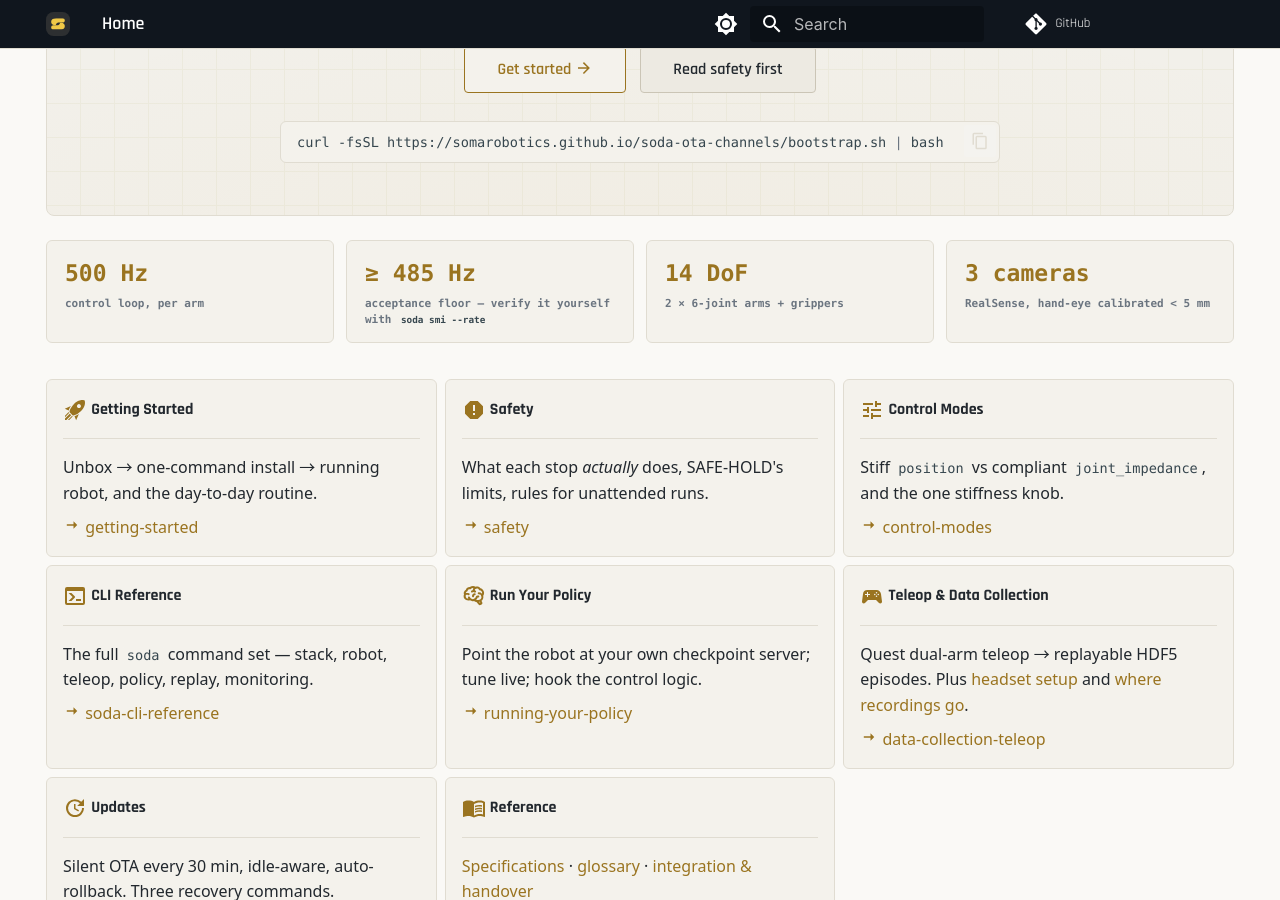
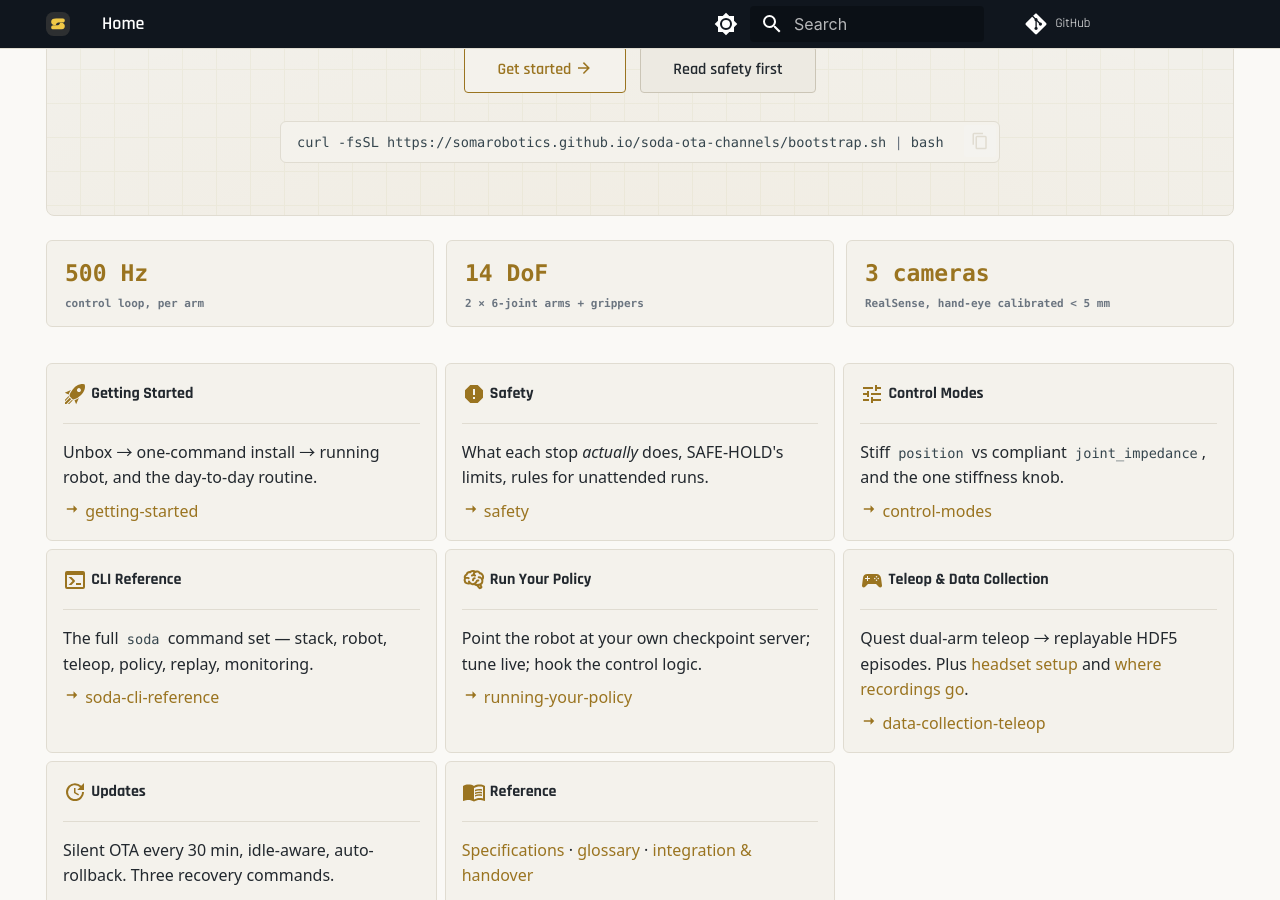
Before and after one commit to somarobotics/soda-docs, an MkDocs documentation site: the page built from docs/index.md, in a window 1280 px wide and 900 px high, scrolled down 419 px. Built offline with MkDocs 1.6.1 and Material for MkDocs 9.7.7, drawn with Linux system fonts in a browser that asks for light colours; comment, search, counter and statistics services are not loaded.

Commit message:
home: drop the acceptance-floor stat tile

```diff
--- a/docs/index.md
+++ b/docs/index.md
@@ -26,7 +26,6 @@ curl -fsSL https://somarobotics.github.io/soda-ota-channels/bootstrap.sh | bash
 
 <div class="soda-stats">
   <div><b>500 Hz</b><span>control loop, per arm</span></div>
-  <div><b>≥ 485 Hz</b><span>acceptance floor — verify it yourself with <code>soda smi --rate</code></span></div>
   <div><b>14 DoF</b><span>2 × 6-joint arms + grippers</span></div>
   <div><b>3 cameras</b><span>RealSense, hand-eye calibrated &lt; 5 mm</span></div>
 </div>
```
Also changed, not shown: overlay/index.md (+0 -1 lines).
